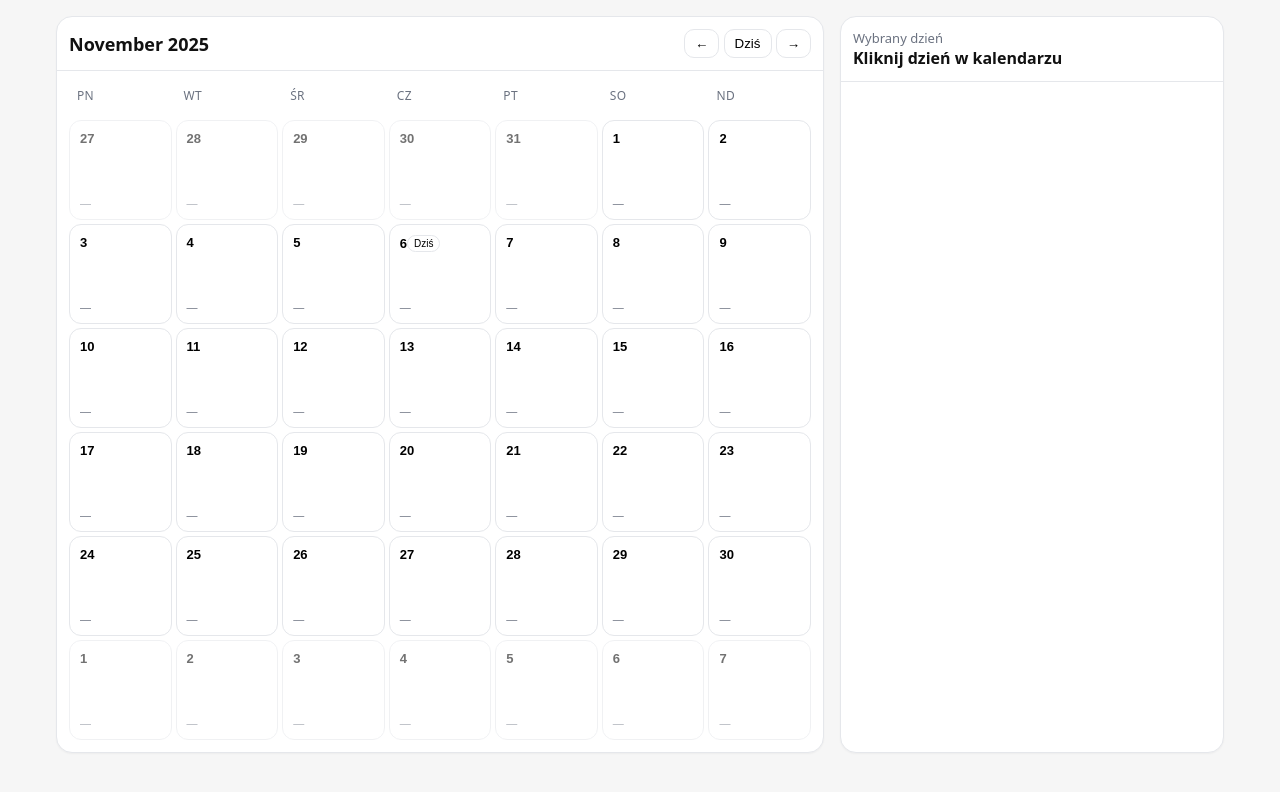
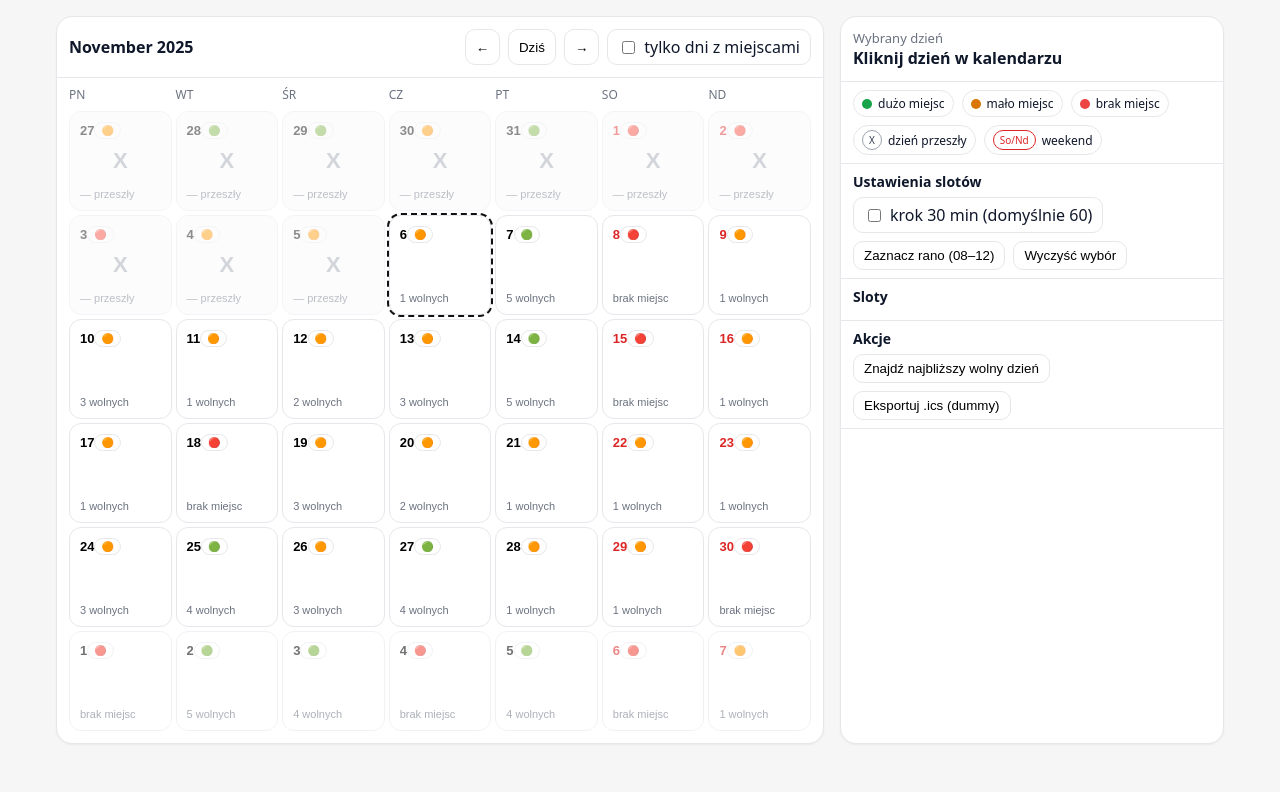
Before and after one commit to SyntriAgency/Syntri-Calendar-, a plain HTML site: page index.html in a window 1280 px wide. Drawn offline with Linux system fonts and the light colour scheme.

Commit message:
Update index.html

```diff
--- a/index.html
+++ b/index.html
@@ -3,52 +3,58 @@
 <head>
   <meta charset="utf-8" />
   <meta name="viewport" content="width=device-width, initial-scale=1" />
-  <title>Syntri — Prosty szkielet kalendarza (HTML)</title>
+  <title>Syntri — Kalendarz v2 (HTML, skeleton + smart UI)</title>
   <style>
-    :root {
-      --bg: #f6f6f6;
-      --card: #ffffff;
-      --ink: #111111;
-      --muted: #6b7280;
-      --border: #e5e7eb;
-      --ring: #111111;
-    }
-    * { box-sizing: border-box; }
-    html, body { height: 100%; }
-    body { margin: 0; font-family: system-ui, -apple-system, Segoe UI, Roboto, Ubuntu, Cantarell, Noto Sans, Helvetica, Arial, "Apple Color Emoji", "Segoe UI Emoji"; color: var(--ink); background: var(--bg); }
+    :root{ --bg:#f6f6f6; --card:#fff; --ink:#0f172a; --muted:#6b7280; --border:#e5e7eb; --ring:#111; --danger:#dc2626; --ok:#16a34a; --warn:#d97706; --today:#111; }
+    *{box-sizing:border-box}
+    body{margin:0;font-family:system-ui,-apple-system,Segoe UI,Roboto,Ubuntu,Cantarell,Noto Sans,Arial;color:var(--ink);background:var(--bg)}
+    .app{max-width:1200px;margin:0 auto;padding:16px;display:grid;grid-template-columns:1fr;gap:16px}
+    @media(min-width:1024px){.app{grid-template-columns:2fr 1fr}}
+    .card{background:var(--card);border:1px solid var(--border);border-radius:16px;box-shadow:0 1px 2px rgba(0,0,0,.05)}
+    .toolbar{display:flex;align-items:center;justify-content:space-between;gap:8px;padding:12px;border-bottom:1px solid var(--border)}
+    .title{font-weight:700;text-transform:capitalize}
+    .controls{display:flex;gap:8px;flex-wrap:wrap}
+    .btn{appearance:none;border:1px solid var(--border);background:#fff;padding:6px 10px;border-radius:10px;cursor:pointer}
+    .btn:hover{background:#f8fafc}
+    .week{display:grid;grid-template-columns:repeat(7,1fr);gap:4px;padding:8px 12px 0;color:var(--muted);font-size:12px;text-transform:uppercase}
+    .grid{display:grid;grid-template-columns:repeat(7,1fr);grid-auto-rows:100px;gap:4px;padding:8px 12px 12px}
+    .day{position:relative;display:flex;flex-direction:column;gap:6px;padding:10px;background:#fff;border:1px solid var(--border);border-radius:12px;text-align:left;cursor:pointer;transition:.15s background}
+    .day:hover{background:#f8fafc}
+    .day.out{opacity:.55}
+    .day .n{font-size:13px;font-weight:700}
+    .day.weekend .n{color:var(--danger)}
+    .day.badge{font-size:10px}
+    .day.selected{outline:2px solid var(--ring)}
+    .day.today{outline:2px dashed var(--today)}
+    .day.disabled{opacity:.45;cursor:not-allowed;background:#fafafa}
+    .day.disabled .x{position:absolute;inset:0;display:flex;align-items:center;justify-content:center;font-weight:800;color:#9ca3af;font-size:22px}
+    .hint{margin-top:auto;font-size:11px;color:var(--muted)}
 
-    .app { display: grid; grid-template-columns: 1fr; gap: 16px; padding: 16px; max-width: 1200px; margin: 0 auto; }
-    @media (min-width: 1024px) { .app { grid-template-columns: 2fr 1fr; } }
+    .panel{position:sticky;top:16px;display:flex;flex-direction:column;min-height:260px}
+    .panel .head{padding:12px;border-bottom:1px solid var(--border)}
+    .panel .sub{color:var(--muted);font-size:13px}
+    .panel .date{font-size:16px;font-weight:700}
+    .panel .legend{display:flex;gap:8px;flex-wrap:wrap;padding:8px 12px;border-bottom:1px solid var(--border)}
+    .pill{display:inline-flex;align-items:center;gap:6px;border:1px solid var(--border);border-radius:999px;padding:4px 8px;font-size:12px}
+    .dot{width:10px;height:10px;border-radius:999px;background:#ddd;display:inline-block}
+    .dot.ok{background:var(--ok)}
+    .dot.warn{background:var(--warn)}
+    .dot.none{background:#ef4444}
 
-    .card { background: var(--card); border: 1px solid var(--border); border-radius: 16px; box-shadow: 0 1px 2px rgba(0,0,0,.04); }
-    .toolbar { display:flex; align-items:center; justify-content:space-between; gap:8px; padding:12px 12px; border-bottom:1px solid var(--border); }
-    .title { font-size: 18px; font-weight: 600; text-transform: capitalize; }
-    .btn { appearance: none; border: 1px solid var(--border); background: white; padding: 6px 10px; border-radius: 10px; cursor: pointer; }
-    .btn:hover { background: #f8fafc; }
+    .section{padding:8px 12px;border-bottom:1px solid var(--border)}
+    .section h3{margin:0 0 6px 0;font-size:14px}
 
-    .weekdays { display:grid; grid-template-columns: repeat(7, 1fr); gap: 4px; padding: 8px 12px 0; color: var(--muted); font-size: 12px; text-transform: uppercase; letter-spacing:.03em; }
-    .weekdays div { padding: 8px; }
+    .slots{display:flex;flex-direction:column}
+    .slot{display:flex;align-items:center;justify-content:space-between;padding:10px 12px;border-bottom:1px solid var(--border);background:transparent;cursor:pointer;text-align:left}
+    .slot:hover{background:#f8fafc}
+    .slot.active{background:#111;color:#fff}
+    .slot .mark{font-size:11px;opacity:.8}
 
-    .grid { display:grid; grid-template-columns: repeat(7, 1fr); grid-auto-rows: 100px; gap: 4px; padding: 8px 12px 12px; }
-    .day { position: relative; display:flex; flex-direction:column; gap:6px; padding: 10px; background: white; border:1px solid var(--border); border-radius: 12px; text-align:left; cursor:pointer; transition: background .15s ease; }
-    .day.out { opacity:.55; }
-    .day:hover { background:#f8fafc; }
-    .day .n { font-size: 13px; font-weight: 600; }
-    .day .badge { font-size: 10px; padding: 2px 6px; border:1px solid var(--border); border-radius: 999px; }
-    .day.selected { outline: 2px solid var(--ring); outline-offset: 0; }
+    .filters{display:flex;gap:8px;flex-wrap:wrap}
+    .badge{font-size:10px;padding:2px 6px;border:1px solid var(--border);border-radius:999px}
 
-    .panel { position: sticky; top: 16px; min-height: 260px; }
-    .panel .head { padding: 12px; border-bottom:1px solid var(--border); }
-    .panel .sub { color: var(--muted); font-size: 13px; }
-    .panel .date { font-size: 16px; font-weight: 600; }
-
-    .slots { display:flex; flex-direction:column; }
-    .slot { display:flex; align-items:center; justify-content:space-between; padding: 10px 12px; border-bottom:1px solid var(--border); background: transparent; cursor: pointer; text-align:left; }
-    .slot:hover { background:#f8fafc; }
-    .slot.active { background: #111111; color: white; }
-    .slot .mark { font-size: 11px; opacity:.75; }
-
-    .visually-hidden { position:absolute; width:1px; height:1px; margin:-1px; padding:0; border:0; clip:rect(0 0 0 0); overflow:hidden; white-space:nowrap; }
+    .toast{position:fixed;bottom:16px;right:16px;background:#111;color:#fff;padding:10px 14px;border-radius:10px;box-shadow:0 4px 18px rgba(0,0,0,.2);opacity:0;transform:translateY(8px);transition:.2s}
+    .toast.show{opacity:1;transform:translateY(0)}
   </style>
 </head>
 <body>
@@ -57,180 +63,242 @@
     <section class="card" aria-label="Kalendarz miesięczny">
       <div class="toolbar">
         <div class="title" id="monthLabel">—</div>
-        <div class="actions" role="group" aria-label="Nawigacja miesiąca">
+        <div class="controls">
           <button class="btn" id="prevBtn" aria-label="Poprzedni miesiąc">←</button>
           <button class="btn" id="todayBtn">Dziś</button>
           <button class="btn" id="nextBtn" aria-label="Następny miesiąc">→</button>
+          <label class="btn" style="display:inline-flex;align-items:center;gap:6px">
+            <input type="checkbox" id="onlyAvailable" /> tylko dni z miejscami
+          </label>
         </div>
       </div>
-      <div class="weekdays" aria-hidden="true">
+      <div class="week" aria-hidden="true">
         <div>Pn</div><div>Wt</div><div>Śr</div><div>Cz</div><div>Pt</div><div>So</div><div>Nd</div>
       </div>
       <div class="grid" id="grid" role="grid" aria-labelledby="monthLabel"></div>
     </section>
 
-    <!-- Panel boczny ze slotami -->
-    <aside class="card panel" aria-label="Panel slotów godzinowych">
+    <!-- Panel boczny -->
+    <aside class="card panel" aria-label="Panel slotów i ustawień">
       <div class="head">
         <div class="sub">Wybrany dzień</div>
         <div class="date" id="selectedDateLabel">Kliknij dzień w kalendarzu</div>
       </div>
-      <div class="slots" id="slots" role="listbox" aria-label="Sloty czasowe"></div>
+
+      <div class="legend">
+        <span class="pill"><span class="dot ok"></span> dużo miejsc</span>
+        <span class="pill"><span class="dot warn"></span> mało miejsc</span>
+        <span class="pill"><span class="dot none"></span> brak miejsc</span>
+        <span class="pill"><span class="badge" style="border-color:#9ca3af;color:#374151">X</span> dzień przeszły</span>
+        <span class="pill"><span class="badge" style="border-color:var(--danger);color:var(--danger)">So/Nd</span> weekend</span>
+      </div>
+
+      <div class="section">
+        <h3>Ustawienia slotów</h3>
+        <div class="filters">
+          <label class="btn" style="display:inline-flex;align-items:center;gap:6px">
+            <input type="checkbox" id="step30" /> krok 30 min (domyślnie 60)
+          </label>
+          <button class="btn" id="selectMorning">Zaznacz rano (08–12)</button>
+          <button class="btn" id="clearSlots">Wyczyść wybór</button>
+        </div>
+      </div>
+
+      <div class="section">
+        <h3>Sloty</h3>
+        <div class="slots" id="slots" role="listbox" aria-label="Sloty czasowe"></div>
+      </div>
+
+      <div class="section">
+        <h3>Akcje</h3>
+        <div class="filters">
+          <button class="btn" id="findNext">Znajdź najbliższy wolny dzień</button>
+          <button class="btn" id="exportIcs">Eksportuj .ics (dummy)</button>
+        </div>
+      </div>
     </aside>
   </main>
 
+  <div class="toast" id="toast"></div>
+
   <script>
-    // ===== Konfiguracja slotów =====
-    const SLOT_START_HOUR = 8;   // 08:00
-    const SLOT_END_HOUR = 18;    // 18:00 (exclusive)
-    const SLOT_STEP_MIN = 60;    // co 60 min
+    // ===== Konfiguracja i stan (mock) =====
+    const SLOT_START_HOUR = 8;
+    const SLOT_END_HOUR = 18; // exclusive
+    const DEFAULT_STEP = 60; // min
 
-    // ===== Stan =====
     const now = new Date();
-    let cursor = new Date(now.getFullYear(), now.getMonth(), 1); // pierwszy dzień bieżącego miesiąca
+    let cursor = new Date(now.getFullYear(), now.getMonth(), 1);
     let selectedDate = null; // Date | null
-    const selectedSlots = new Set(); // klucze: YYYY-MM-DDTHH:mm
+    let stepMin = DEFAULT_STEP;
+    const selectedSlots = new Set(); // keys YYYY-MM-DDTHH:mm
+
+    // Mock dostępności: map YYYY-MM-DD => liczba wolnych slotów (0..N)
+    const availability = new Map();
+    (function seedAvailability(){
+      const start = new Date(now.getFullYear(), now.getMonth()-1, 1);
+      for(let m=0;m<3;m++){
+        for(let d=1; d<=31; d++){
+          const dt = new Date(start.getFullYear(), start.getMonth()+m, d);
+          if (dt.getMonth() !== (start.getMonth()+m)%12) continue; // skip overflow
+          const key = ymd(dt);
+          const w = dt.getDay(); // 0 Nd .. 6 So
+          // weekend: mniej lub 0
+          const base = (w===0||w===6) ? Math.floor(Math.random()*2) : Math.floor(Math.random()*6);
+          availability.set(key, base);
+        }
+      }
+    })();
 
     // ===== Elementy =====
     const monthLabelEl = document.getElementById('monthLabel');
     const gridEl = document.getElementById('grid');
     const selectedDateLabelEl = document.getElementById('selectedDateLabel');
     const slotsEl = document.getElementById('slots');
+    const onlyAvailableEl = document.getElementById('onlyAvailable');
+    const step30El = document.getElementById('step30');
+
     document.getElementById('prevBtn').addEventListener('click', () => { cursor = addMonths(cursor, -1); render(); });
     document.getElementById('nextBtn').addEventListener('click', () => { cursor = addMonths(cursor, 1); render(); });
     document.getElementById('todayBtn').addEventListener('click', () => { cursor = new Date(now.getFullYear(), now.getMonth(), 1); render(); });
+    onlyAvailableEl.addEventListener('change', render);
+    step30El.addEventListener('change', () => { stepMin = step30El.checked ? 30 : 60; renderSelectedDay(); });
+    document.getElementById('selectMorning').addEventListener('click', selectMorning);
+    document.getElementById('clearSlots').addEventListener('click', () => { selectedSlots.clear(); renderSelectedDay(); showToast('Wyczyszczono wybór slotów'); });
+    document.getElementById('findNext').addEventListener('click', findNextAvailableDay);
+    document.getElementById('exportIcs').addEventListener('click', () => { showToast('Eksport .ics: szkic (do podłączenia)'); });
 
-    // ===== Render =====
-    function render() {
-      // label miesiąca
-      monthLabelEl.textContent = cursor.toLocaleDateString(undefined, { month: 'long', year: 'numeric' });
-      // siatka 6x7
+    // ===== Render kalendarza =====
+    function render(){
+      monthLabelEl.textContent = cursor.toLocaleDateString(undefined,{month:'long',year:'numeric'});
       const days = buildMonthMatrix(cursor);
       gridEl.innerHTML = '';
       days.forEach(d => {
         const inMonth = d.getMonth() === cursor.getMonth();
         const isTodayFlag = sameDate(d, new Date());
         const isSelected = selectedDate && sameDate(selectedDate, d);
+        const isWeekend = (d.getDay()===0 || d.getDay()===6);
+        const isPast = d < stripTime(new Date());
+        const key = ymd(d);
+        const avail = availability.get(key) ?? 0;
+        const filterOut = onlyAvailableEl.checked && avail===0;
 
-        const btn = document.createElement('button');
-        btn.type = 'button';
-        btn.className = 'day' + (inMonth ? '' : ' out') + (isSelected ? ' selected' : '');
-        btn.setAttribute('role', 'gridcell');
-        btn.setAttribute('aria-pressed', isSelected ? 'true' : 'false');
-        btn.addEventListener('click', () => {
+        const cell = document.createElement('button');
+        cell.type='button';
+        cell.className='day'+(inMonth?'':' out')+(isSelected?' selected':'')+(isTodayFlag?' today':'')+(isWeekend?' weekend':'')+(isPast?' disabled':'');
+        cell.setAttribute('role','gridcell');
+        cell.setAttribute('aria-pressed', isSelected);
+        if (isPast) cell.setAttribute('aria-disabled','true');
+        if (filterOut) { cell.style.visibility='hidden'; cell.style.pointerEvents='none'; }
+
+        // click
+        cell.addEventListener('click', () => {
+          if (isPast) return;
           selectedDate = new Date(d.getFullYear(), d.getMonth(), d.getDate());
           renderSelectedDay();
-          render(); // re-render siatkę, by podświetlić
+          render();
         });
 
+        // header row inside day
         const top = document.createElement('div');
-        top.style.display = 'flex';
-        top.style.alignItems = 'center';
-        top.style.justifyContent = 'space-between';
+        top.style.display='flex'; top.style.alignItems='center'; top.style.justifyContent='space-between';
+        const num = document.createElement('div'); num.className='n'; num.textContent = String(d.getDate());
+        const right = document.createElement('span'); right.className='badge'; right.textContent = avail>3? '🟢' : (avail>0? '🟠' : '🔴');
+        top.appendChild(num); top.appendChild(right);
 
-        const dn = document.createElement('div');
-        dn.className = 'n';
-        dn.textContent = String(d.getDate());
-        top.appendChild(dn);
+        const hint = document.createElement('div');
+        hint.className='hint';
+        hint.textContent = isPast ? '— przeszły' : (avail>0? `${avail} wolnych` : 'brak miejsc');
 
-        if (isTodayFlag) {
-          const badge = document.createElement('span');
-          badge.className = 'badge';
-          badge.textContent = 'Dziś';
-          top.appendChild(badge);
+        cell.appendChild(top);
+        if (isPast){
+          const x = document.createElement('div'); x.className='x'; x.textContent='X'; cell.appendChild(x);
         }
-
-        const filler = document.createElement('div');
-        filler.style.marginTop = 'auto';
-        filler.style.fontSize = '11px';
-        filler.style.color = 'var(--muted)';
-        filler.textContent = '—';
-
-        btn.appendChild(top);
-        btn.appendChild(filler);
-        gridEl.appendChild(btn);
+        cell.appendChild(hint);
+        gridEl.appendChild(cell);
       });
 
-      // panel (jeśli wcześniej wybrany)
       renderSelectedDay();
     }
 
-    function renderSelectedDay() {
-      if (!selectedDate) {
-        selectedDateLabelEl.textContent = 'Kliknij dzień w kalendarzu';
-        slotsEl.innerHTML = '';
+    // ===== Panel slotów =====
+    function renderSelectedDay(){
+      slotsEl.innerHTML='';
+      if(!selectedDate){
+        selectedDateLabelEl.textContent='Kliknij dzień w kalendarzu';
         return;
       }
       selectedDateLabelEl.textContent = formatHumanDate(selectedDate);
-      // zbuduj sloty
-      const slots = buildSlots(selectedDate, SLOT_START_HOUR, SLOT_END_HOUR, SLOT_STEP_MIN);
-      slotsEl.innerHTML = '';
-      slots.forEach(({hour, minute, label}) => {
-        const key = slotKey(selectedDate, hour, minute);
-        const active = selectedSlots.has(key);
-        const li = document.createElement('button');
-        li.type = 'button';
-        li.className = 'slot' + (active ? ' active' : '');
-        li.setAttribute('role', 'option');
-        li.setAttribute('aria-pressed', active ? 'true' : 'false');
-        li.addEventListener('click', () => {
-          if (selectedSlots.has(key)) selectedSlots.delete(key); else selectedSlots.add(key);
-          console.log('slot:', key, selectedSlots.has(key) ? 'selected' : 'unselected');
+      const key = ymd(selectedDate);
+      const avail = availability.get(key) ?? 0;
+      if (avail===0){
+        const div=document.createElement('div');
+        div.style.padding='8px 12px';
+        div.style.color='var(--muted)';
+        div.textContent='Brak wolnych slotów w tym dniu (mock)';
+        slotsEl.appendChild(div);
+        return;
+      }
+      const slots = buildSlots(selectedDate, SLOT_START_HOUR, SLOT_END_HOUR, stepMin);
+      slots.forEach(({hour, minute, label})=>{
+        const k = slotKey(selectedDate, hour, minute);
+        const active = selectedSlots.has(k);
+        const btn = document.createElement('button');
+        btn.type='button'; btn.className='slot'+(active?' active':'');
+        btn.setAttribute('role','option');
+        btn.setAttribute('aria-pressed', active);
+        btn.addEventListener('click', ()=>{
+          if (selectedSlots.has(k)) selectedSlots.delete(k); else selectedSlots.add(k);
+          console.log('slot:', k, selectedSlots.has(k)?'selected':'unselected');
           renderSelectedDay();
+          showToast(`$${active? 'Usunięto':'Dodano'}: ${label}`.replace('$',''));
         });
+        const left=document.createElement('span'); left.textContent=label;
+        const right=document.createElement('span'); right.className='mark'; right.textContent= active? 'Wybrano' : '';
+        btn.appendChild(left); btn.appendChild(right);
+        slotsEl.appendChild(btn);
+      })
+    }
 
-        const left = document.createElement('span');
-        left.textContent = label;
-        const right = document.createElement('span');
-        right.className = 'mark';
-        right.textContent = active ? 'Wybrano' : '';
+    function selectMorning(){
+      if(!selectedDate){ showToast('Najpierw wybierz dzień'); return; }
+      const slots = buildSlots(selectedDate, 8, 12, stepMin);
+      slots.forEach(({hour,minute})=> selectedSlots.add(slotKey(selectedDate,hour,minute)) );
+      renderSelectedDay();
+      showToast('Zaznaczono sloty poranne (08–12)');
+    }
 
-        li.appendChild(left); li.appendChild(right);
-        slotsEl.appendChild(li);
-      });
+    function findNextAvailableDay(){
+      const start = selectedDate ? new Date(selectedDate) : new Date();
+      const probe = new Date(start.getFullYear(), start.getMonth(), start.getDate()+1);
+      for(let i=0;i<120;i++){
+        const d = new Date(probe.getFullYear(), probe.getMonth(), probe.getDate()+i);
+        if (d < stripTime(new Date())) continue;
+        const key = ymd(d);
+        const avail = availability.get(key) ?? 0;
+        if (avail>0){ selectedDate = d; cursor = new Date(d.getFullYear(), d.getMonth(), 1); render(); showToast('Znaleziono najbliższy wolny dzień'); return; }
+      }
+      showToast('Brak wolnych dni w najbliższych miesiącach (mock)');
     }
 
     // ===== Utils =====
-    function buildMonthMatrix(cursor) {
-      const y = cursor.getFullYear();
-      const m = cursor.getMonth();
+    function buildMonthMatrix(cursor){
+      const y = cursor.getFullYear(); const m = cursor.getMonth();
       const first = new Date(y, m, 1);
-      const firstWeekdayMon0 = (first.getDay() + 6) % 7; // 0..6, 0=Pn
-      const start = new Date(y, m, 1 - firstWeekdayMon0);
-      const cells = [];
-      for (let i = 0; i < 42; i++) {
-        const d = new Date(start);
-        d.setDate(start.getDate() + i);
-        cells.push(d);
-      }
+      const firstMon0 = (first.getDay()+6)%7; // 0=Pn
+      const start = new Date(y, m, 1-firstMon0);
+      const cells=[]; for(let i=0;i<42;i++){ const d=new Date(start); d.setDate(start.getDate()+i); cells.push(d); }
       return cells;
     }
-    function sameDate(a, b) {
-      return a.getFullYear() === b.getFullYear() && a.getMonth() === b.getMonth() && a.getDate() === b.getDate();
-    }
-    function addMonths(date, delta) {
-      return new Date(date.getFullYear(), date.getMonth() + delta, 1);
-    }
-    function formatHumanDate(d) {
-      return d.toLocaleDateString(undefined, { weekday: 'long', year: 'numeric', month: 'long', day: 'numeric' });
-    }
-    function slotKey(date, hour, minute) {
-      const yyyy = date.getFullYear();
-      const mm = String(date.getMonth() + 1).padStart(2, '0');
-      const dd = String(date.getDate()).padStart(2, '0');
-      const hh = String(hour).padStart(2, '0');
-      const mi = String(minute).padStart(2, '0');
-      return `${yyyy}-${mm}-${dd}T${hh}:${mi}`;
-    }
-    function buildSlots(date, startHour, endHour, stepMin) {
-      const out = [];
-      for (let h = startHour; h < endHour; h++) {
-        for (let m = 0; m < 60; m += stepMin) {
-          out.push({hour: h, minute: m, label: `${String(h).padStart(2,'0')}:${String(m).padStart(2,'0')}`});
-        }
-      }
-      return out;
-    }
+    function sameDate(a,b){ return a.getFullYear()===b.getFullYear() && a.getMonth()===b.getMonth() && a.getDate()===b.getDate(); }
+    function addMonths(d,delta){ return new Date(d.getFullYear(), d.getMonth()+delta, 1); }
+    function stripTime(d){ return new Date(d.getFullYear(), d.getMonth(), d.getDate()); }
+    function ymd(d){ const y=d.getFullYear(); const m=String(d.getMonth()+1).padStart(2,'0'); const da=String(d.getDate()).padStart(2,'0'); return `${y}-${m}-${da}` }
+    function formatHumanDate(d){ return d.toLocaleDateString(undefined,{weekday:'long',year:'numeric',month:'long',day:'numeric'}) }
+    function slotKey(date,hour,minute){ const yyyy=date.getFullYear(); const mm=String(date.getMonth()+1).padStart(2,'0'); const dd=String(date.getDate()).padStart(2,'0'); const hh=String(hour).padStart(2,'0'); const mi=String(minute).padStart(2,'0'); return `${yyyy}-${mm}-${dd}T${hh}:${mi}` }
+    function buildSlots(date,startHour,endHour,stepMin){ const out=[]; for(let h=startHour; h<endHour; h++){ for(let m=0; m<60; m+=stepMin){ out.push({hour:h,minute:m,label:`${String(h).padStart(2,'0')}:${String(m).padStart(2,'0')}`}); } } return out }
+
+    function showToast(msg){ const t=document.getElementById('toast'); t.textContent=msg; t.classList.add('show'); setTimeout(()=>t.classList.remove('show'),1500) }
 
     // start
     render();
```
